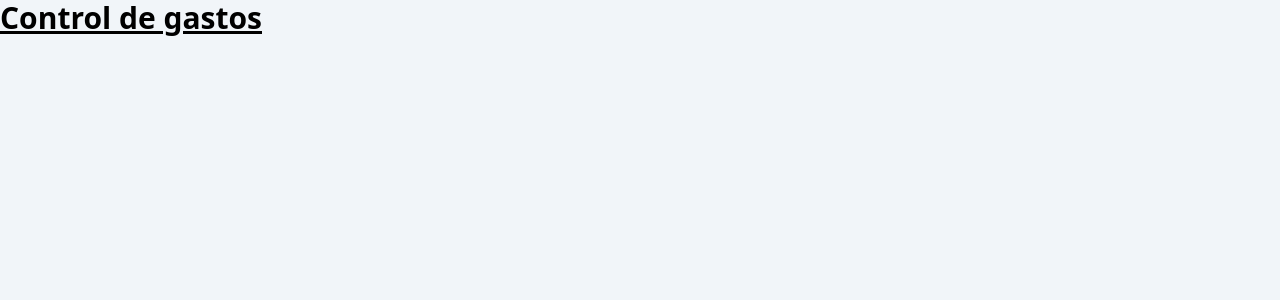
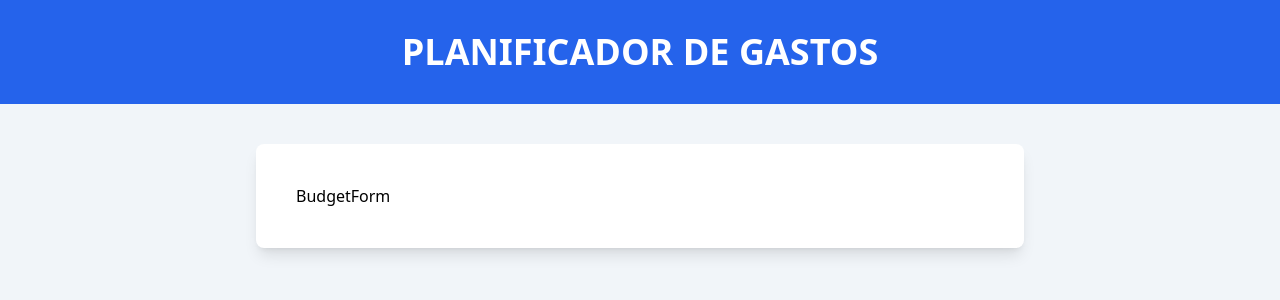
Before and after one commit to stivenjsdev/budget-manager, a React (Vite) app: page / in a window 1280 px wide. Shown: the top 300 px of the page. Built offline with nearby package versions, Linux system fonts and the light colour scheme.

Commit message:
feat: create first components

```diff
--- a/src/App.tsx
+++ b/src/App.tsx
@@ -1,7 +1,41 @@
+import BudgetForm from "./components/BudgetForm";
+
 function App() {
   return (
     <>
-      <h1 className="text-3xl font-bold underline">Control de gastos</h1>
+      <header
+        className="
+        bg-blue-600
+        py-8
+        max-h-64
+      "
+      >
+        <h1
+          className="
+          uppercase
+          text-center
+          font-black
+          text-4xl
+        text-white
+        "
+        >
+          Planificador de Gastos
+        </h1>
+      </header>
+
+      <div
+        className="
+        max-w-3xl
+        mx-auto
+        bg-white
+        shadow-lg
+        rounded-lg
+        mt-10
+        p-10
+      "
+      >
+        <BudgetForm />
+      </div>
     </>
   );
 }
--- /dev/null
+++ b/src/components/BudgetForm.tsx
@@ -0,0 +1,8 @@
+
+function BudgetForm() {
+  return (
+    <div>BudgetForm</div>
+  )
+}
+
+export default BudgetForm
```
